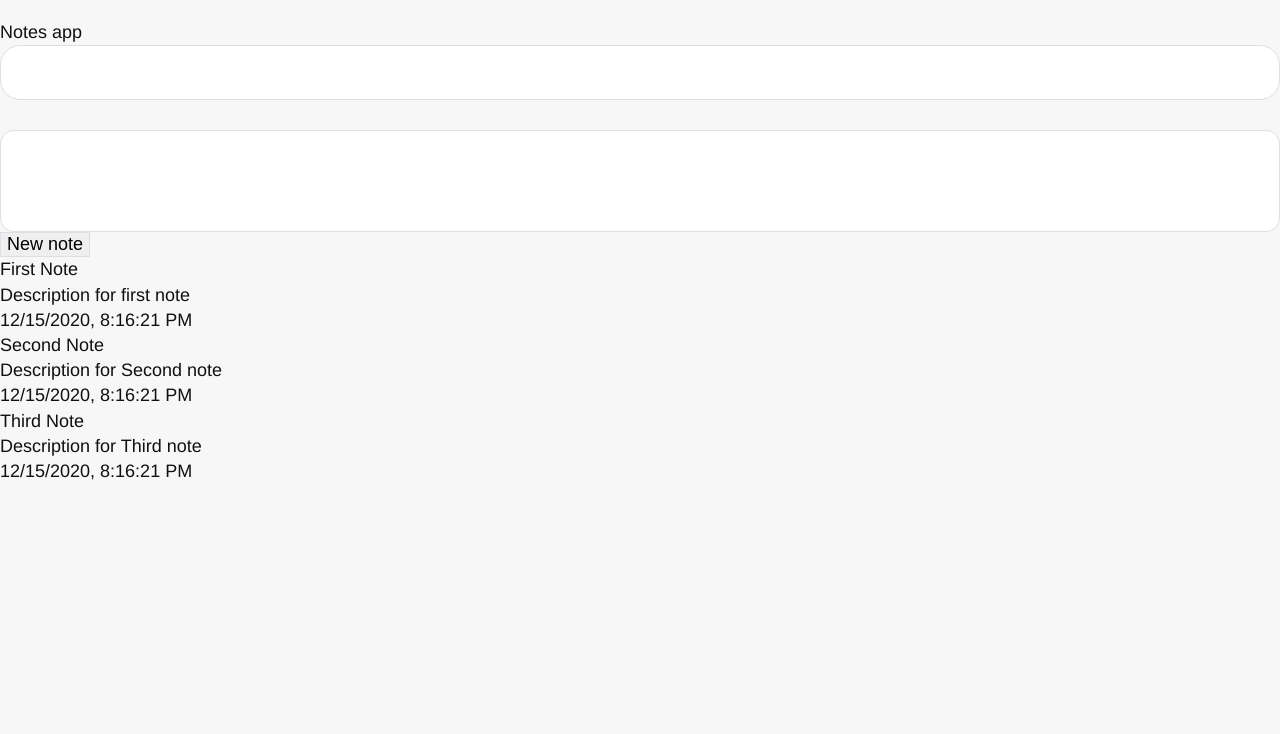
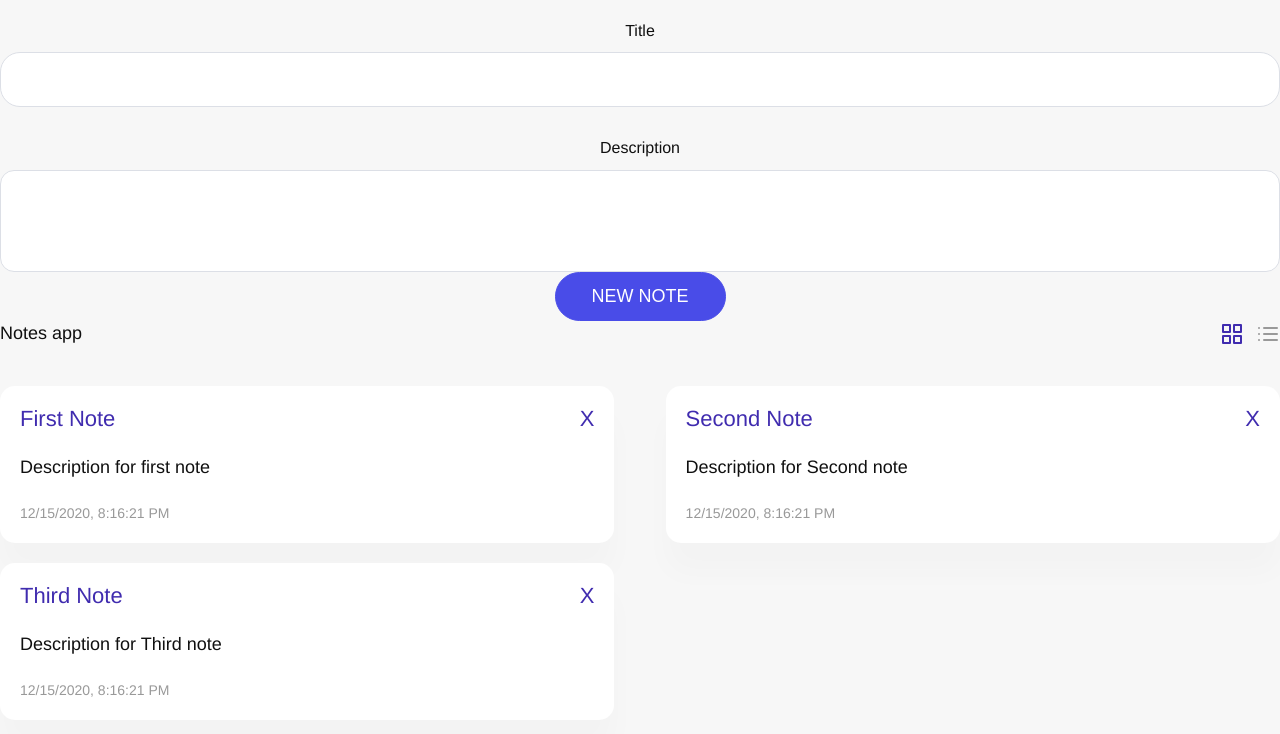
Before and after one commit to saslavik/notes, a Vue app: page / in a window 1280 px wide. Shown: the top 734 px of the page. Built offline with nearby package versions, Linux system fonts and the light colour scheme; the HTML template or start-up script is replaced by a standard one.

Commit message:
remaining 2 mod

```diff
--- a/src/App.vue
+++ b/src/App.vue
@@ -4,26 +4,18 @@
       <section>
         <div class="container">
           <div id="app">
-            <h3>{{ title }}</h3>
             <message :message='message' v-if="message"/>
             <!-- new note -->
-            <div class="new-note">
-              <input type="text" v-model="note.title">
-              <textarea v-model="note.descr"></textarea>
-              <button @click.prevent="addNote()">New note</button>
+            <newNote :note="note" @addNote="addNote()" />
+            <div class="note-header">
+              <h3>{{ title }}</h3>
+              <div class="icons">
+                <svg :class="{ active: grid }" @click="grid = true" style="cursor: pointer;" xmlns="http://www.w3.org/2000/svg" width="24" height="24" viewBox="0 0 24 24" fill="none" stroke="currentColor" stroke-width="2" stroke-linecap="round" stroke-linejoin="round" ><rect x="3" y="3" width="7" height="7"></rect><rect x="14" y="3" width="7" height="7"></rect><rect x="14" y="14" width="7" height="7"></rect><rect x="3" y="14" width="7" height="7"></rect></svg>
+                <svg :class="{ active: !grid }" @click="grid = false" style="cursor: pointer;" xmlns="http://www.w3.org/2000/svg" width="24" height="24" viewBox="0 0 24 24" fill="none" stroke="currentColor" stroke-width="2" stroke-linecap="round" stroke-linejoin="round"><line x1="8" y1="6" x2="21" y2="6"></line><line x1="8" y1="12" x2="21" y2="12"></line><line x1="8" y1="18" x2="21" y2="18"></line><line x1="3" y1="6" x2="3" y2="6"></line><line x1="3" y1="12" x2="3" y2="12"></line><line x1="3" y1="18" x2="3" y2="18"></line></svg>
+              </div>
             </div>
             <!-- note list -->
-            <div class="notes">
-              <div class="note" v-for="(note, index) in notes" :key="index">
-                <div class="note-header">
-                  <p>{{ note.title }}</p>
-                </div>
-                <div class="note-body">
-                  <p>{{ note.descr }}</p>
-                  <span>{{ note.date }}</span>
-                </div>
-              </div>
-            </div>
+            <notes :notes="notes" :grid="grid" @remove="removeNote"/>
           </div>
         </div>
       </section>
@@ -34,12 +26,15 @@
 
 <script>
 import message from '@/components/Message.vue';
+import newNote from '@/components/NewNote.vue';
+import notes from '@/components/Notes.vue';
 
 export default {
   data() {
     return {
       title: 'Notes app',
       message: null,
+      grid: true,
       note: {
         title: '',
         descr: '',
@@ -64,7 +59,9 @@ export default {
     };
   },
   components: {
-    message
+    message,
+    notes,
+    newNote,
   },
   methods: {
     addNote() {
@@ -82,6 +79,9 @@ export default {
       this.note.descr = '';
       this.message = null;
     },
+    removeNote(index) {
+      this.notes.splice(index, 1);
+    }
   },
 }
 </script>
--- /dev/null
+++ b/src/components/NewNote.vue
@@ -0,0 +1,32 @@
+<template>
+  <!-- new note -->
+  <div class="new-note">
+    <label>Title</label>
+    <input type="text" v-model="note.title">
+    <label>Description</label>
+    <textarea v-model="note.descr"></textarea>
+    <button class="btn btnPrimary" @click.prevent="addNote()">New note</button>
+  </div>
+</template>
+
+<script>
+export default {
+  props: {
+    note: {
+      type: Object,
+      required: true,
+    }
+  },
+  methods: {
+    addNote() {
+      this.$emit('addNote', this.note)
+    },
+  },
+};
+</script>
+
+<style lang="scss">
+.new-note {
+  text-align: center;
+}
+</style>
--- /dev/null
+++ b/src/components/Notes.vue
@@ -0,0 +1,103 @@
+<template>
+  <div class="notes">
+    <div class="note" :class="{ full: !grid}" v-for="(note, index) in notes" :key="index">
+      <div class="note-header" :class="{ full: !grid}">
+        <p>{{ note.title }}</p>
+        <p style="cursor: pointer;" @click.prevent="removeNote(index)">X</p>
+      </div>
+      <div class="note-body">
+        <p>{{ note.descr }}</p>
+        <span>{{ note.date }}</span>
+      </div>
+    </div>
+  </div>
+</template>
+
+<script>
+export default {
+  props: {
+    notes: {
+      type: Array,
+      required: true,
+    },
+    grid: {
+      type: Boolean,
+      required: true,
+    }
+  },
+  methods: {
+    removeNote(index) {
+      this.$emit('remove', index);
+    }
+  }
+};
+</script>
+
+<style lang="scss">
+.notes {
+  display: flex;
+  align-items: center;
+  justify-content: space-between;
+  flex-wrap: wrap;
+  padding: 40px 0;
+}
+.note {
+  width: 48%;
+  padding: 18px 20px;
+  margin-bottom: 20px;
+  background-color: #ffffff;
+  border-radius: 15px;
+  transition: all .25s cubic-bezier(0.02, 0.01, 0.47, 1);
+  box-shadow: 0 30px 30px rgba(0,0,0,.02);
+  &:hover {
+    box-shadow: 0 30px 30px rgba(0,0,0,.04);
+    transform: translate(0,-6px);
+    transition-delay: 0s !important;
+  }
+  &.full {
+    width: 100%;
+    text-align: center;
+  }
+}
+.note-header {
+    display: flex;
+    align-items: center;
+    justify-content: space-between;
+  h1 {
+    font-size: 32px;
+  }
+  p {
+
+    color: #402caf;
+    font-size: 22px;
+  }
+  svg {
+    margin-right: 12px;
+    color: #999;
+    &.active {
+      color: #402caf;
+    }
+    &:last-child {
+      margin-right: 0;
+    }
+  }
+  &.full {
+    justify-content: center;
+    p {
+      margin-right: 16px;
+      &:last-child {
+        margin-right: 0;
+      }
+    }
+  }
+}
+.note-body {
+  p {
+    margin: 20px 0;
+  }
+  span {
+    font-size: 14px;
+    color: #999;
+  }
+}
+</style>
```
